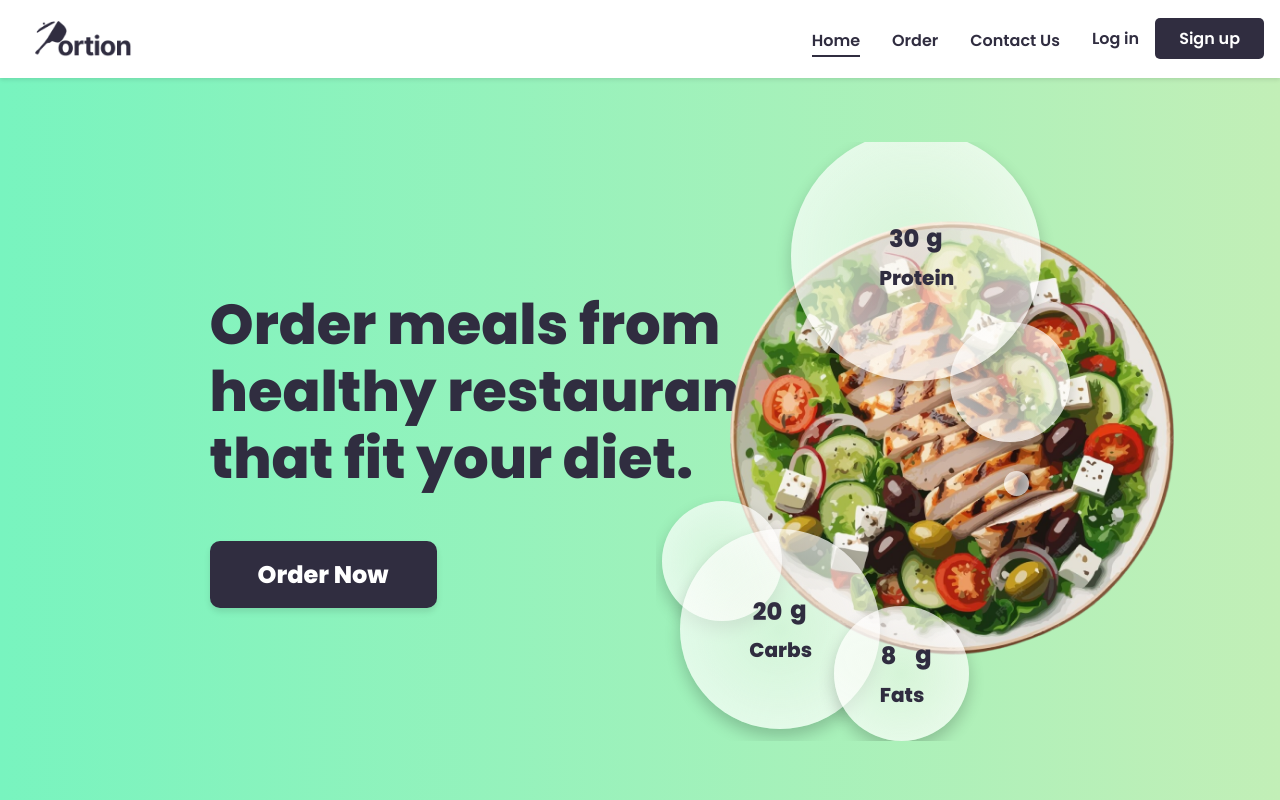
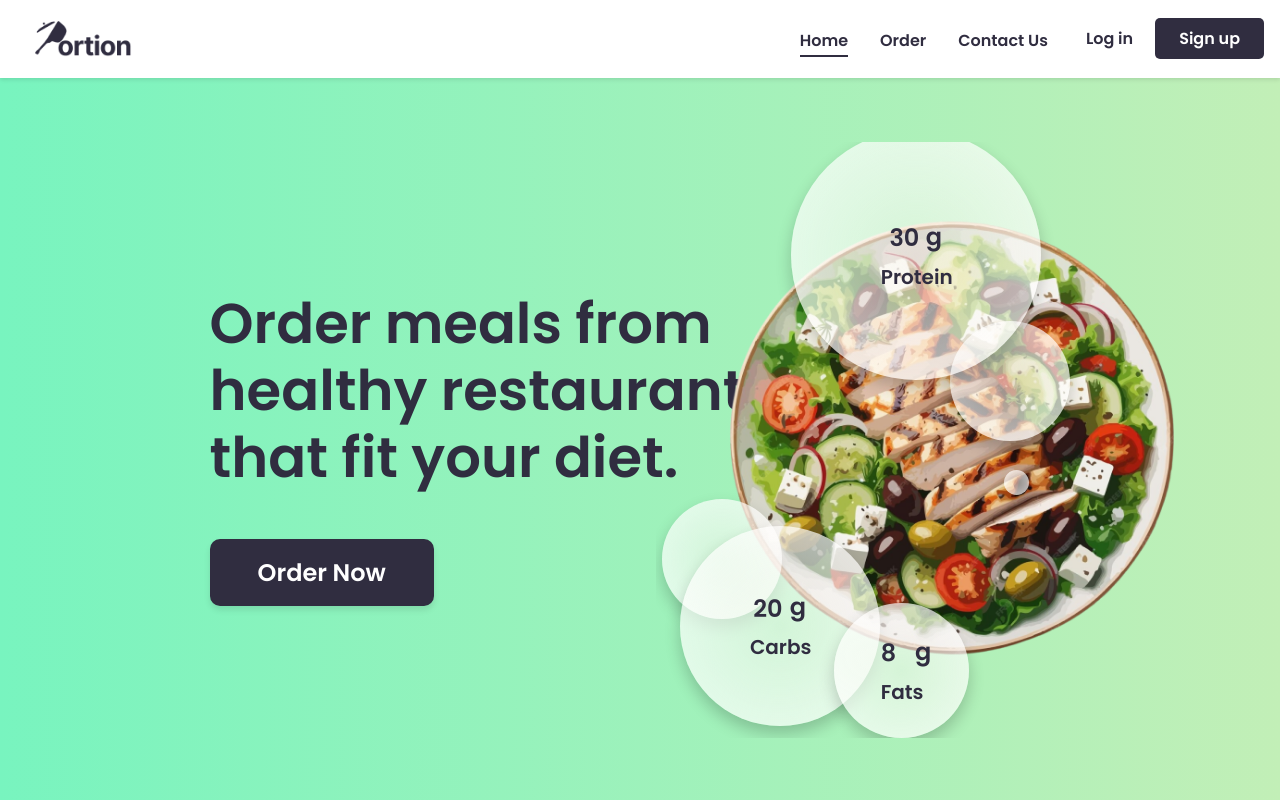
Before and after one commit to PatrickLiao-527/Portion-Client, a React (Create React App) app in the folder frontend/: page / in a window 1280 px wide. Shown: the top 800 px of the page. Built offline with nearby package versions, Linux system fonts and the light colour scheme.

Commit message:
- fixed some minor warning issues with deprecated - fixed some minor issues with global styles

```diff
--- a/frontend/src/App.js
+++ b/frontend/src/App.js
@@ -2,7 +2,6 @@
 import React, { useState } from 'react';
 import { BrowserRouter as Router, Routes, Route } from 'react-router-dom';
 import Header from './components/Header';
-import GlobalStyle from './GlobalStyle';
 import SignUpModal from './components/SignUpModal';
 import SignUpWithEmail from './components/SignUpWithEmail';
 import OrderPage from './components/OrderPage';
@@ -35,7 +34,6 @@ function App() {
 
   return (
     <Router>
-      <GlobalStyle />
       <div className="App">
         <Header onSignUpClick={openModal} onLoginClick={openLoginModal} />
         {isModalOpen && (
--- a/frontend/src/GlobalStyle.js
+++ /dev/null
@@ -1,21 +0,0 @@
-// src/GlobalStyle.js
-
-import { createGlobalStyle } from 'styled-components';
-
-const GlobalStyle = createGlobalStyle`
-  @import url('https://fonts.googleapis.com/css2?family=Poppins:wght@600;800&display=swap');
-
-  * {
-    margin: 0;
-    padding: 0;
-    box-sizing: border-box;
-  }
-
-  body {
-    font-family: 'Poppins', sans-serif;
-    background-color: #f9f9f9;
-    color: #302D40;
-  }
-`;
-
-export default GlobalStyle;
--- a/frontend/src/components/OrderPreview.js
+++ b/frontend/src/components/OrderPreview.js
@@ -30,7 +30,7 @@ const OrderPreview = () => {
       customerName: 'anonymous', // Set customer name as 'anonymous' for now
       time: new Date(), // Set current time as the order time
       amount: parseFloat(orderItem.price.toFixed(2)), // Set the order amount as the price
-      paymentType: 'In_Person', // Set payment type as 'In_Person'
+      paymentType: 'In Person', // Set payment type as 'In Person'
       status: 'In Progress', // Set status as 'In Progress' initially
       mealName: orderItem.foodItem,
       carbs: orderItem.carbohydrates,
--- a/frontend/src/index.js
+++ b/frontend/src/index.js
@@ -1,15 +1,16 @@
-// src/index.js
 import React from 'react';
-import ReactDOM from 'react-dom';
+import { createRoot } from 'react-dom/client';
 import './index.css';
 import App from './App';
 import { CartProvider } from './contexts/CartContext';
 
-ReactDOM.render(
+const container = document.getElementById('root');
+const root = createRoot(container);
+
+root.render(
   <React.StrictMode>
     <CartProvider>
       <App />
     </CartProvider>
-  </React.StrictMode>,
-  document.getElementById('root')
+  </React.StrictMode>
 );
--- a/frontend/src/services/api.js
+++ b/frontend/src/services/api.js
@@ -10,7 +10,7 @@ const PUBLIC_USER_PASSWORD = 'password123';
 
 const authenticateUser = async () => {
   try {
-    await axios.post(`${BASE_URL}/auth`, {
+    await axios.post(`${BASE_URL}/auth/login`, {
       email: PUBLIC_USER_EMAIL,
       password: PUBLIC_USER_PASSWORD
     }, { withCredentials: true });
```
